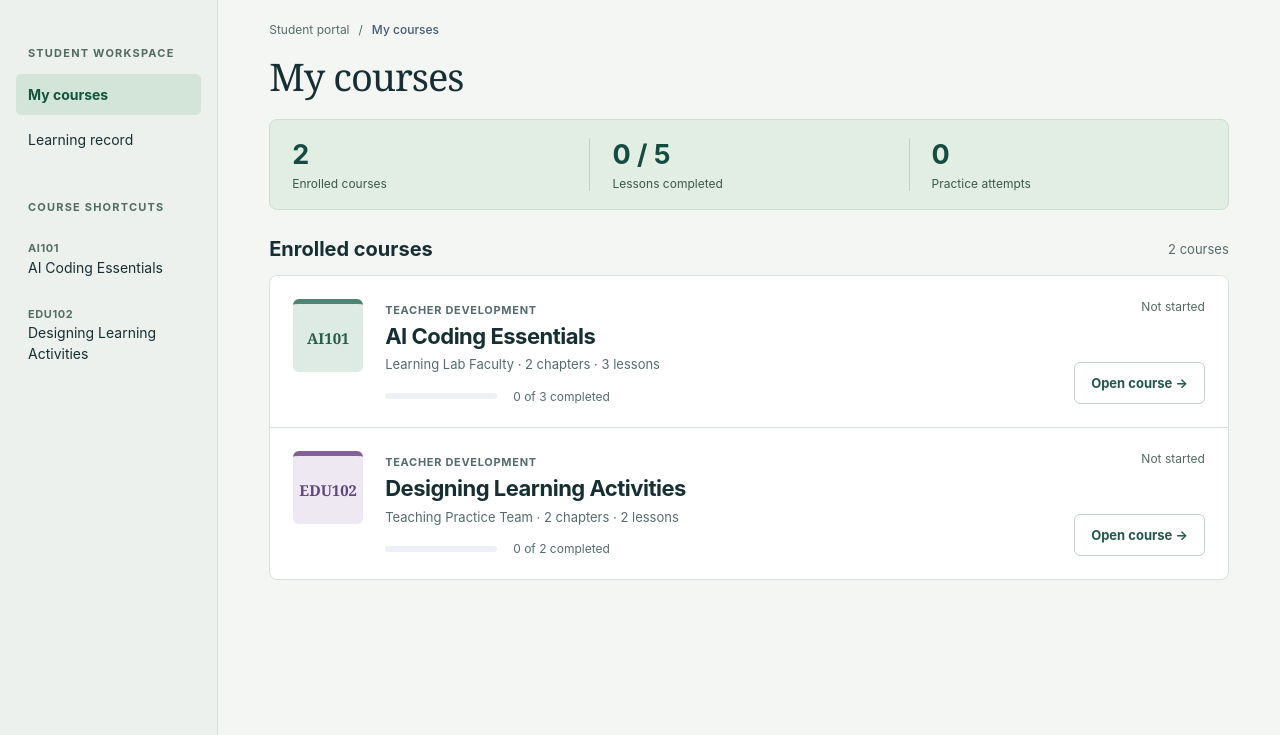
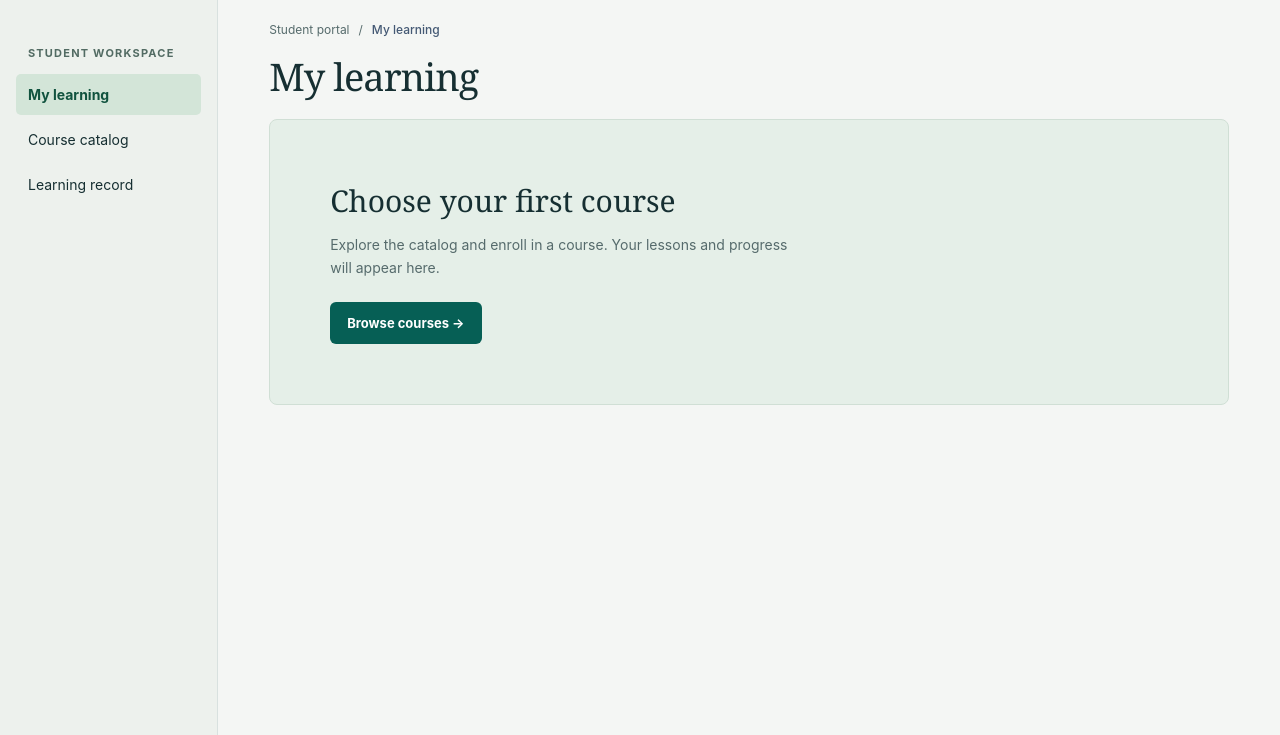
Before and after one commit to Clymon/PythonCodeDemo, a Flask app: page / in a window 1280 px wide. Shown: the part 65-800 px from the top of the page. Run offline with Flask 3, Linux system fonts and the light colour scheme; data that the repository does not hold is empty.

Commit message:
Add a course catalog, persistent enrollment and learner resume points

```diff
--- a/learning_lab/routes.py
+++ b/learning_lab/routes.py
@@ -1,6 +1,6 @@
 """HTTP interface for course navigation, practice and saved learning progress."""
 import secrets
-from flask import Blueprint, jsonify, render_template, request, session
+from flask import Blueprint, jsonify, render_template, request, session, redirect, url_for
 from . import catalog, db, quiz
 
 bp = Blueprint("classroom", __name__)
@@ -38,11 +38,25 @@ def progress(selected=None):
 
 
 def summary(selected):
+    enrollment = db.enrollment(identity(), selected["id"])
+    learning = progress(selected)
+    lessons = catalog.lessons(selected)
+    by_id = {lesson["id"]: lesson for lesson in lessons}
+    last = by_id.get(enrollment["last_lesson_id"]) if enrollment else None
+    entry = last or next((lesson for lesson in lessons if lesson["id"] not in learning["completed"]),
+                         lessons[0] if lessons else None)
     return {**{k: v for k, v in selected.items() if k != "chapters"},
-            "chapter_count": len(selected.get("chapters", [])), **progress(selected)}
+            "chapter_count": len(selected.get("chapters", [])),
+            "duration_minutes": sum(lesson.get("minutes", 0) for lesson in lessons), **learning, "enrollment": enrollment,
+            "entry_lesson": {"id": entry["id"], "title": entry["title"]} if entry else None}
+
+
+def enrollment_required():
+    return jsonify(error="Enroll in this course to start learning."), 403
 
 
 @bp.get("/")
+@bp.get("/catalog")
 @bp.get("/courses/<course_id>")
 @bp.get("/courses/<course_id>/lessons/<lesson_id>")
 def index(course_id=None, lesson_id=None):
@@ -50,6 +64,8 @@ def index(course_id=None, lesson_id=None):
         selected = catalog.course(course_id)
         if selected is None or (lesson_id and lesson_id not in {l["id"] for l in catalog.lessons(selected)}):
             return render_template("not-found.html"), 404
+        if lesson_id and db.enrollment(identity(), course_id) is None:
+            return redirect(url_for(".index", course_id=course_id))
     return render_template("index.html")
 
 
@@ -64,16 +80,46 @@ def course_detail(course_id):
     selected = catalog.course(course_id)
     if selected is None:
         return jsonify(error="Course not found."), 404
-    return jsonify(course=catalog.public_course(selected), progress=progress(selected),
-                   csrf_token=session["csrf"])
+    summary_data = summary(selected)
+    course = catalog.public_course(selected)
+    if summary_data["enrollment"] is None:
+        for chapter in course["chapters"]:
+            chapter["lessons"] = [{key: lesson[key] for key in ("id","title","minutes") if key in lesson}
+                                  for lesson in chapter["lessons"]]
+    return jsonify(course=course, progress=progress(selected), enrollment=summary_data["enrollment"],
+                   entry_lesson=summary_data["entry_lesson"], csrf_token=session["csrf"])
+
+
+@bp.post("/api/courses/<course_id>/enroll")
+def join_course(course_id):
+    if catalog.course(course_id) is None:
+        return jsonify(error="Course not found."), 404
+    return jsonify(enrollment=db.enroll(identity(), course_id))
+
+
+@bp.post("/api/courses/<course_id>/lessons/<lesson_id>/open")
+def open_lesson(course_id, lesson_id):
+    selected = catalog.course(course_id)
+    if selected is None or lesson_id not in {item["id"] for item in catalog.lessons(selected)}:
+        return jsonify(error="Lesson not found in this course."), 404
+    if not db.record_open(identity(), course_id, lesson_id):
+        return enrollment_required()
+    return jsonify(last_lesson_id=lesson_id)
 
 
 @bp.get("/api/dashboard")
 def dashboard():
-    # Aggregate learning state remains useful to checks and future platform work.
-    return jsonify(title=catalog.content()["title"], courses=[summary(c) for c in catalog.courses()],
-                   lessons=[l for c in catalog.courses() for ch in catalog.public_course(c)["chapters"] for l in ch["lessons"]],
-                   csrf_token=session["csrf"], **progress())
+    courses = [c for c in catalog.courses() if db.enrollment(identity(), c["id"]) is not None]
+    summaries = [summary(c) for c in courses]
+    lessons = [lesson for c in courses for chapter in catalog.public_course(c)["chapters"]
+               for lesson in chapter["lessons"]]
+    completed = [lid for c in summaries for lid in c["completed"]]
+    return jsonify(title=catalog.content()["title"], courses=summaries, lessons=lessons,
+                   completed=completed, lesson_count=len(lessons),
+                   completion_percent=round(100 * len(completed) / len(lessons)) if lessons else 0,
+                   score={key: sum(c["score"][key] for c in summaries) for key in ("correct", "answered")},
+                   attempt_count=sum(c["attempt_count"] for c in summaries),
+                   question_count=sum(c["question_count"] for c in summaries), csrf_token=session["csrf"])
 
 
 @bp.post("/api/answers")
@@ -88,6 +134,9 @@ def answer():
         attempt = quiz.make_attempt(question, payload.get("choice"), "quiz")
     except ValueError as error:
         return jsonify(error=str(error)), 400
+    owner = next(c for c in catalog.courses() if question in catalog.questions(c))
+    if db.enrollment(identity(), owner["id"]) is None:
+        return enrollment_required()
     db.save_attempt(identity(), attempt)
     return jsonify(correct=attempt["correct"], choice=attempt["choice"],
                    explanation=question["explanation"], **progress())
@@ -100,5 +149,8 @@ def complete_lesson(lesson_id):
     value = request.get_json().get("completed")
     if not isinstance(value, bool):
         return jsonify(error="Completed must be true or false."), 400
+    owner = next(c for c in catalog.courses() if any(l["id"] == lesson_id for l in catalog.lessons(c)))
+    if db.enrollment(identity(), owner["id"]) is None:
+        return enrollment_required()
     db.set_completed(identity(), lesson_id, value)
     return jsonify(**progress())
--- a/learning_lab/static/app.css
+++ b/learning_lab/static/app.css
@@ -975,3 +975,27 @@ pre {
   .course-tabs { gap:20px; }
   .syllabus-header { display:block; }
 }
+
+.catalog-grid { display:grid; grid-template-columns:repeat(2,minmax(0,1fr)); gap:16px; }
+.catalog-card { display:flex; flex-direction:column; background:white; border:1px solid var(--line); border-radius:8px; padding:21px; }
+.catalog-meta { display:flex; justify-content:space-between; align-items:start; }
+.catalog-meta .course-code { width:70px; height:37px; border-top-width:3px; }
+.course-code.gold { background:#f5ebd5; color:#765d28; border-color:#c59f54; }
+.catalog-card h2 { font-size:22px; margin:15px 0 5px; line-height:1.25; }
+.catalog-card p,.catalog-facts,.catalog-count,.portal-empty p { color:var(--muted); font-size:14px; }
+.catalog-card p { margin:0 0 14px; }
+.catalog-facts { display:grid; gap:4px; margin-top:auto; font-size:12px; }
+.catalog-open { display:inline-block; color:var(--blue); font-weight:700; font-size:14px; }
+.catalog-card .catalog-open { border-top:1px solid var(--line); padding-top:12px; margin-top:14px; }
+.portal-empty { background:#e5efe8; padding:clamp(24px,5vw,60px); border:1px solid #d0dfd5; border-radius:8px; }
+.portal-empty h2 { margin:0; font:normal 30px Georgia,serif; }
+.portal-empty p { max-width:480px; margin:12px 0 23px; }
+.syllabus-lesson { display:flex; align-items:center; justify-content:space-between; gap:12px; padding:13px 18px; border-top:1px solid var(--line); font-size:14px; }
+.enrolment-detail p.last-opened { color:#225842; margin-top:5px; }
+@media(max-width:600px) { .catalog-grid { grid-template-columns:1fr; } .portal-sidebar nav { flex-wrap:wrap; } }
+.resume-course { display:flex; align-items:center; justify-content:space-between; gap:18px; padding:20px 24px; margin-bottom:14px; border-radius:8px; background:#193e38; color:white; }
+.resume-course .eyebrow { color:#b5d8c0; }
+.resume-course h2 { margin:7px 0 3px; font-size:23px; }
+.resume-course p { margin:0; font-size:13px; color:#e3ece7; }
+.resume-course .button { background:#d6ecd9; color:#174e3a; white-space:nowrap; }
+@media(max-width:600px) { .resume-course { align-items:flex-start; flex-direction:column; } }
--- a/learning_lab/static/app.js
+++ b/learning_lab/static/app.js
@@ -2,6 +2,8 @@ const app = document.querySelector("#app"),
   notice = document.querySelector("#notice");
 let csrf = "",
   selected,
+  enrollment,
+  entryLesson,
   state,
   tab = "content";
 const pending = new Set(),
@@ -49,55 +51,89 @@ function lessonProgress() {
 function metric(value, label) {
   return `<div class="metric"><strong>${value}</strong><span>${label}</span></div>`;
 }
+function entryAction(course) {
+  if (!course.enrollment) return `<a class="button secondary" href="${href(course.id)}">View course →</a>`;
+  if (!course.entry_lesson) return `<a class="button secondary" href="${href(course.id)}">Course overview</a>`;
+  const label = course.enrollment.last_lesson_id ? "Continue learning" : "Start learning";
+  return `<a class="button primary" href="${href(course.id,course.entry_lesson.id)}">${label} →</a>`;
+}
 function courseRow(course, record) {
   const link = href(course.id);
   const code = escapeHTML(course.code);
-  const status = course.completed.length === 0 ? "Not started" :
-    course.completed.length === course.lesson_count ? "Completed" : "In progress";
+  const finished = course.lesson_count > 0 && course.completed.length === course.lesson_count;
+  const started = course.enrollment.last_lesson_id || course.completed.length || course.attempt_count;
+  const status = finished ? "Completed" : started ? "In progress" : "Ready to start";
+  const position = course.entry_lesson && course.enrollment.last_lesson_id ?
+    `<p class="last-opened">Last opened: ${escapeHTML(course.entry_lesson.title)}</p>` : "";
   return `<article class="enrolment">
     <div class="course-code ${escapeHTML(course.accent)}">${code}</div>
     <div class="enrolment-detail">
       <p class="course-meta">${escapeHTML(course.term)}</p>
       <h2><a href="${link}">${escapeHTML(course.title)}</a></h2>
       <p>${escapeHTML(course.instructor)} · ${course.chapter_count} chapters · ${course.lesson_count} lessons</p>
+      ${record ? `<p>First-attempt score: ${course.score.correct} / ${course.score.answered} · Practice attempts: ${course.attempt_count}</p>` : position}
       <div class="enrolment-progress"><progress value="${course.completed.length}" max="${course.lesson_count || 1}" aria-label="${code} completion"></progress><span>${course.completed.length} of ${course.lesson_count} completed</span></div>
-      ${record ? `<p>First-attempt score: ${course.score.correct} / ${course.score.answered} · Practice attempts: ${course.attempt_count}</p>` : ""}
     </div>
     <div class="enrolment-actions"><span class="course-state">${status}</span>
-    <a class="button secondary" href="${record ? link + '?view=progress' : link}">${record ? "My progress" : "Open course"} →</a></div>
+    ${record ? `<a class="button secondary" href="${link}?view=progress">My progress →</a>` : entryAction(course)}</div>
   </article>`;
 }
+function catalogCard(course) {
+  const link = href(course.id);
+  return `<article class="catalog-card">
+    <div class="catalog-meta"><span class="course-code ${escapeHTML(course.accent)}">${escapeHTML(course.code)}</span>
+    ${course.enrollment ? '<span class="course-state">Enrolled</span>' : ""}</div>
+    <h2><a href="${link}">${escapeHTML(course.title)}</a></h2>
+    <p>${escapeHTML(course.description)}</p>
+    <div class="catalog-facts"><b>${escapeHTML(course.instructor)}</b><span>${course.lesson_count} lessons · About ${course.duration_minutes} min</span></div>
+    <a class="catalog-open" href="${link}" aria-label="View ${escapeHTML(course.title)}">View course →</a></article>`;
+}
 async function home() {
-  const data = await api("/api/courses");
-  const record = new URLSearchParams(location.search).get("view") === "record";
-  const title = record ? "Learning record" : "My courses";
+  const catalogView = location.pathname === "/catalog";
+  const record = !catalogView && new URLSearchParams(location.search).get("view") === "record";
+  const data = await api(catalogView ? "/api/courses" : "/api/dashboard");
+  const enrolled = data.courses.filter(c => c.enrollment);
+  const title = catalogView ? "Course catalog" : record ? "Learning record" : "My learning";
   document.title = title + " · Learning Lab";
-  const completed = data.courses.reduce((n, c) => n + c.completed.length, 0);
-  const total = data.courses.reduce((n, c) => n + c.lesson_count, 0);
-  const attempts = data.courses.reduce((n, c) => n + c.attempt_count, 0);
+  const nav = [["My learning","/"],["Course catalog","/catalog"],["Learning record","/?view=record"]];
+  const browse = '<a class="button primary" href="/catalog">Browse courses →</a>';
+  const shortcuts = enrolled.map(c => `<a href="${href(c.id)}"><strong>${escapeHTML(c.code)}</strong>${escapeHTML(c.title)}</a>`).join("");
+  const latest = enrolled.filter(c => c.enrollment.last_lesson_id && c.entry_lesson?.id === c.enrollment.last_lesson_id)
+    .sort((a,b) => b.enrollment.opened_order - a.enrollment.opened_order)[0];
+  const resume = latest && !record ? `<section class="resume-course"><div><p class="eyebrow">Continue where you left off</p>
+    <h2>${escapeHTML(latest.entry_lesson.title)}</h2><p>${escapeHTML(latest.title)}</p></div>
+    <a class="button primary" href="${href(latest.id,latest.entry_lesson.id)}">Continue learning →</a></section>` : "";
+  const metrics = `<div class="portal-metrics">${metric(enrolled.length,"Enrolled courses")}${metric(data.completed?.length + " / " + data.lesson_count,"Lessons completed")}${metric(data.attempt_count,"Practice attempts")}</div>`;
+  let body;
+  if (catalogView) {
+    body = `<p class="catalog-count">${data.courses.length} courses available</p><div class="catalog-grid">${data.courses.map(catalogCard).join("")}</div>`;
+  } else if (!enrolled.length) {
+    body = `<section class="portal-empty"><h2>${record ? "Your learning record starts here" : "Choose your first course"}</h2>
+      <p>Explore the catalog and enroll in a course. Your lessons and progress will appear here.</p>${browse}</section>`;
+  } else {
+    body = `${resume}${metrics}<div class="enrolments-heading"><h2>${record ? "Results by course" : "Enrolled courses"}</h2><a class="catalog-open" href="/catalog">Browse courses →</a></div>
+      <div class="enrolments">${enrolled.map(c => courseRow(c, record)).join("")}</div>`;
+  }
   app.innerHTML = `<div class="portal-layout"><aside class="portal-sidebar">
     <p class="nav-label">Student workspace</p>
-    <nav aria-label="Student workspace"><a href="/" ${record ? "" : 'aria-current="page"'}>My courses</a>
-    <a href="/?view=record" ${record ? 'aria-current="page"' : ""}>Learning record</a></nav>
-    <p class="nav-label">Course shortcuts</p><nav class="shortcuts" aria-label="Course shortcuts">${data.courses.map(c => `<a href="${href(c.id)}"><strong>${escapeHTML(c.code)}</strong>${escapeHTML(c.title)}</a>`).join("")}</nav>
-  </aside><section class="portal-main">
-    <div class="breadcrumbs"><a href="/">Student portal</a><span>/</span><b>${title}</b></div>
-    <h1>${title}</h1><div class="portal-metrics">
-    ${metric(data.courses.length,"Enrolled courses")}${metric(completed + " / " + total,"Lessons completed")}${metric(attempts,"Practice attempts")}</div>
-    <div class="enrolments-heading"><h2>${record ? "Results by course" : "Enrolled courses"}</h2><span>${data.courses.length} courses</span></div>
-    <div class="enrolments">${data.courses.map(c => courseRow(c, record)).join("")}</div>
-  </section></div>`;
+    <nav aria-label="Student workspace">${nav.map(([label,url]) => `<a href="${url}" ${label === title ? 'aria-current="page"' : ""}>${label}</a>`).join("")}</nav>
+    ${shortcuts ? `<p class="nav-label">My courses</p><nav class="shortcuts" aria-label="My courses">${shortcuts}</nav>` : ""}
+    </aside><section class="portal-main"><div class="breadcrumbs"><a href="/">Student portal</a><span>/</span><b>${title}</b></div>
+    <h1>${title}</h1>${body}</section></div>`;
 }
 function courseNav() {
   const root = href(selected.id);
-  const links = [["overview","Overview",root], ["content","Content",root + "?view=content"],
-    ["progress","My progress",root + "?view=progress"]];
+  const links = [["overview","Overview",root]];
+  if (enrollment) {
+    if (entryLesson) links.push(["content","Content",href(selected.id,entryLesson.id)]);
+    links.push(["progress","My progress",root + "?view=progress"]);
+  }
   return `<header class="course-heading">
-    <div class="breadcrumbs"><a href="/">My courses</a><span>/</span><b>${escapeHTML(selected.code)}</b></div>
+    <div class="breadcrumbs"><a href="${enrollment ? "/" : "/catalog"}">${enrollment ? "My learning" : "Course catalog"}</a><span>/</span><b>${escapeHTML(selected.code)}</b></div>
     <div class="course-identity"><div><h1>${escapeHTML(selected.title)}</h1>
     <p>${escapeHTML(selected.instructor)} · ${escapeHTML(selected.term)}</p></div>
-    <div class="course-completion"><b>${state.completion_percent}% complete</b><progress value="${state.completed.length}"
-      max="${state.lesson_count || 1}" aria-label="Course completion"></progress></div></div>
+    ${enrollment ? `<div class="course-completion"><b>${state.completion_percent}% complete</b><progress value="${state.completed.length}"
+      max="${state.lesson_count || 1}" aria-label="Course completion"></progress></div>` : ""}</div>
     <nav class="course-tabs" aria-label="Course navigation">${links.map(([key,label,url]) =>
       `<a href="${url}" ${tab === key ? 'aria-current="page"' : ""}>${label}</a>`).join("")}</nav>
   </header>`;
@@ -135,18 +171,23 @@ function lessonNavigation(lesson) {
   </nav>`;
 }
 function overview() {
-  const lessons = allLessons(selected);
-  const next = lessons.find(l => !state.completed.includes(l.id)) || lessons[0];
+  const action = enrollment ? entryAction({id:selected.id, enrollment, entry_lesson:entryLesson}) :
+    '<button type="button" class="button primary" id="enroll-course">Enroll in course</button>';
+  function syllabusLesson(lesson) {
+    const summary = `<strong>${escapeHTML(lesson.title)}</strong><small>${state.completed.includes(lesson.id) ? "Completed" : (lesson.minutes ? escapeHTML(lesson.minutes) + " min" : "Lesson")}</small>`;
+    return enrollment ? `<a href="${href(selected.id, lesson.id)}">${summary}</a>` : `<div class="syllabus-lesson">${summary}</div>`;
+  }
   return `<section class="course-overview"><div class="syllabus-header"><div><h2>Course overview</h2>
-    <p>${escapeHTML(selected.description)}</p></div>
-    ${next ? `<a class="button primary" href="${href(selected.id,next.id)}">${state.completed.length ? "Continue learning" : "Start learning"} →</a>` : ""}</div>
+    <p>${escapeHTML(selected.description)}</p></div>${action}</div>
     <h2>Syllabus</h2>${selected.chapters.map((ch,i) => `<section class="syllabus-chapter">
     <h3><span>Chapter ${i+1}</span>${escapeHTML(ch.title)}</h3>
-    ${ch.lessons.map(l => `<a href="${href(selected.id,l.id)}"><strong>${escapeHTML(l.title)}</strong><small>${state.completed.includes(l.id) ? "Completed" : (l.minutes ? escapeHTML(l.minutes) + " min" : "Lesson")} →</small></a>`).join("")}</section>`).join("")}</section>`;
+    ${ch.lessons.map(syllabusLesson).join("")}</section>`).join("")}</section>`;
 }
 function progressView() {
   return `<section class="course-progress"><p class="eyebrow">YOUR LEARNING</p><h1>My progress</h1><p>Progress belongs to this course and this browser profile.</p><div class="overview-metrics">${metric(state.completed.length + " / " + state.lesson_count, "Lessons completed")}${metric(state.score.correct + " / " + state.score.answered, "First-attempt score")}${metric(state.attempt_count, "Practice attempts")}</div><h2>Lessons</h2>${allLessons(
     selected,
+  enrollment,
+  entryLesson,
   )
     .map(
       (l) =>
@@ -181,16 +222,40 @@ async function start() {
     );
     selected = r.course;
     state = r.progress;
+    enrollment = r.enrollment;
+    entryLesson = r.entry_lesson;
     const view = new URLSearchParams(location.search).get("view");
-    tab = match[2] ? "content" : ["content","progress"].includes(view) ? view : "overview";
-    renderCourse(match[2] ? decodeURIComponent(match[2]) : undefined);
+    if (enrollment && view === "content" && !match[2] && entryLesson) {
+      location.replace(href(selected.id,entryLesson.id));
+      return;
+    }
+    const lessonId = match[2] && decodeURIComponent(match[2]);
+    if (lessonId && enrollment) {
+      await api("/api" + href(selected.id,lessonId) + "/open",{});
+      enrollment.last_lesson_id = lessonId;
+      entryLesson = allLessons(selected).find(lesson => lesson.id === lessonId);
+    }
+    tab = enrollment && lessonId ? "content" : enrollment && view === "progress" ? "progress" : "overview";
+    renderCourse(lessonId);
   } catch (e) {
     app.innerHTML =
-      '<section class="error-page"><h1>Unable to open this course</h1><p>Return to My courses and try again.</p><a href="/" class="button primary">My courses</a></section>';
+      '<section class="error-page"><h1>Unable to open this course</h1><p>Return to My learning and try again.</p><a href="/" class="button primary">My learning</a></section>';
     error(e);
   }
 }
 app.addEventListener("click", async (e) => {
+  const enrollButton = e.target.closest("#enroll-course");
+  if (enrollButton) {
+    enrollButton.disabled = true;
+    try {
+      await api("/api" + href(selected.id) + "/enroll",{});
+      await start();
+    } catch (err) {
+      error(err);
+      enrollButton.disabled = false;
+    }
+    return;
+  }
   const b = e.target.closest("[data-complete]");
   if (!b) return;
   b.disabled = true;
@@ -229,4 +294,5 @@ app.addEventListener("submit", async (e) => {
     window.scrollTo(0, scroll);
   }
 });
+window.addEventListener("pageshow", event => { if (event.persisted) location.reload(); });
 start();
--- a/learning_lab/templates/index.html
+++ b/learning_lab/templates/index.html
@@ -3,7 +3,7 @@
   <head>
     <meta charset="utf-8" />
     <meta name="viewport" content="width=device-width,initial-scale=1" />
-    <title>Learning Lab · My courses</title>
+    <title>Learning Lab · Student portal</title>
     <link
       rel="icon"
       href="{{ url_for('static',filename='mark.svg') }}"
```
Also changed, not shown: learning_lab/data/catalog.json (+118 -0 lines), learning_lab/db.py (+56 -1 lines).
